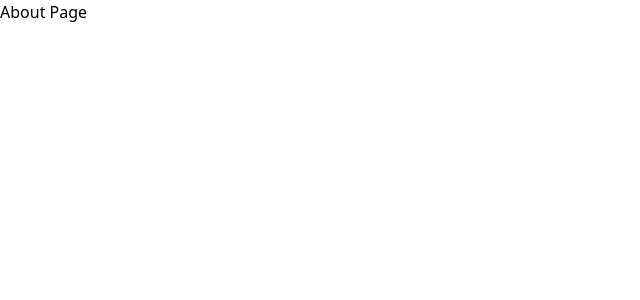
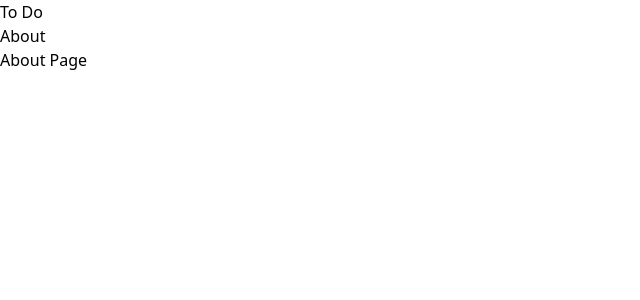
Before and after one commit to JayCodeGitHub/ToDo-list-app-PWA, a Next.js app: page /about in a window 1280 px wide. Shown: the top 300 px of the page, without its empty margins (0-640 px from the left). Built offline with nearby package versions, Linux system fonts and the light colour scheme.

Commit message:
Added simple navigation

```diff
--- a/src/pages/about.tsx
+++ b/src/pages/about.tsx
@@ -1,6 +1,18 @@
+import Link from "next/link";
+
 export default function About() {
   return (
     <main>
+      <nav>
+        <ul>
+          <li>
+            <Link href="/">To Do</Link>
+          </li>
+          <li>
+            <Link href="/about">About</Link>
+          </li>
+        </ul>
+      </nav>
       <h1>About Page</h1>
     </main>
   );
--- a/src/pages/index.tsx
+++ b/src/pages/index.tsx
@@ -2,19 +2,32 @@ import Task from "@/components/task";
 import DarkModeToggle from "@/components/darkModeToggle";
 import Input from "@/components/input";
 import { useTasks } from "@/hooks/useTasks";
+import Link from "next/link";
 
 export default function Home() {
   const { tasks } = useTasks();
 
   return (
+    <>
       <main className="absolute flex flex-col items-center justify-start w-screen h-screen gap-5 py-12 transition-all bg-slate-100 dark:bg-gray-900">
+        <nav>
+          <ul>
+            <li>
+              <Link href="/">To Do</Link>
+            </li>
+            <li>
+              <Link href="/about">About</Link>
+            </li>
+          </ul>
+        </nav>
         <DarkModeToggle>Dark Mode</DarkModeToggle>
         <Input />
-      <span className="flex flex-col items-start w-48 mt-5">
+        <section className="flex flex-col items-start w-48 mt-5">
           {tasks.map((item) => (
             <Task title={item} key={item} />
           ))}
-      </span>
+        </section>
       </main>
+    </>
   );
 }
```
Lines whose indentation alone changed are shown as unchanged.
